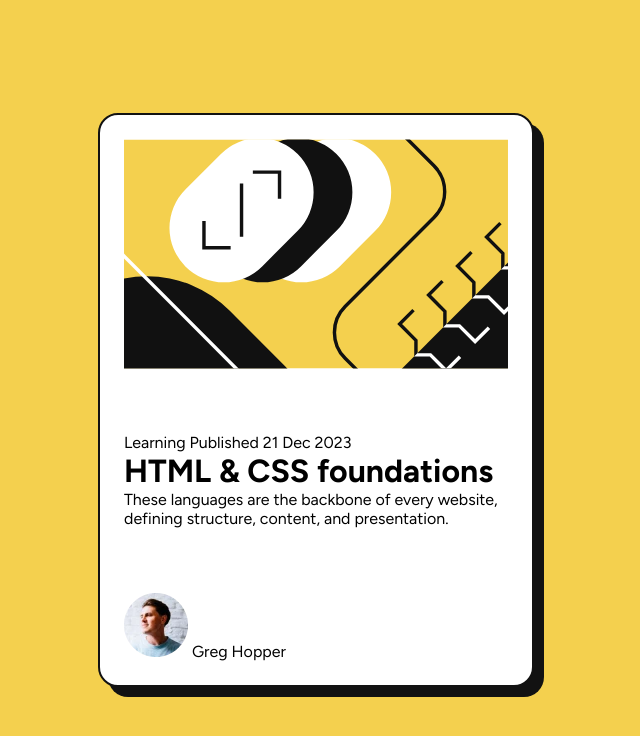
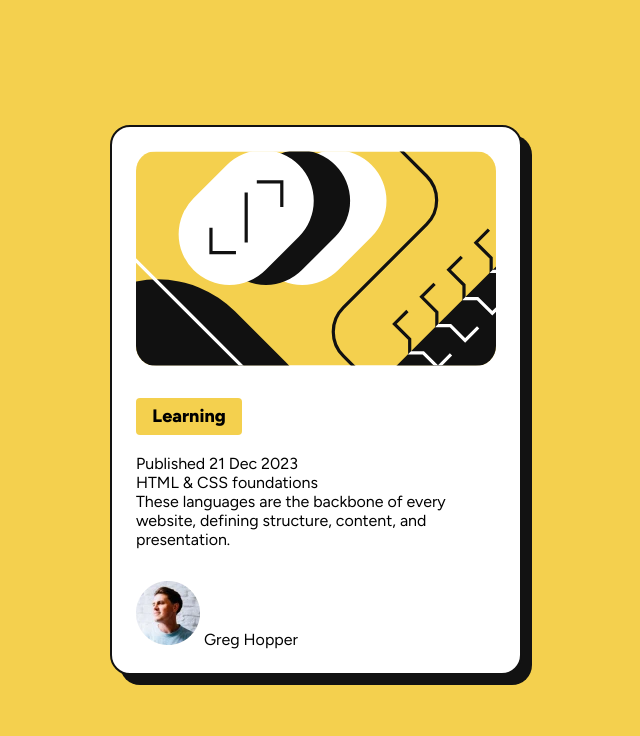
Before and after one commit to BuraYu/BlogPreviewCard, a plain HTML site: page index.html in a window 1280 px wide. Shown: the whole page, without its empty margins (324-964 px from the left). Drawn offline with Linux system fonts and the light colour scheme.

Commit message:
add nesting to scss

```diff
--- a/assets/css/style.scss
+++ b/assets/css/style.scss
@@ -25,14 +25,50 @@ body {
 }
 
 .card-container {
-  width: 384px;
-  height: 522px;
+  width: 360px;
+  height: 498px;
   display: flex;
   justify-content: space-between;
   flex-direction: column;
+  gap: 24px;
   background-color: $neutral-white;
   border-radius: 20px;
   box-shadow: 10px 10px $neutral-black;
   border: solid 2px $neutral-black;
   padding: 24px;
+
+  .img-article {
+    border-radius: 20px;
+  }
+
+  .blog-cart-container {
+    display: flex;
+    flex-direction: column;
+    justify-content: space-around;
+
+    .card-category {
+      @include flexCenter();
+      background-color: $primary-color;
+      border-radius: 4px;
+      width: 82px;
+      height: 29px;
+      padding: 4px 12px;
+      font-size: 18px;
+      font-weight: 800;
+      line-height: 150%;
+      text-align: center;
+    }
+    .card-publishing-date {
+    }
+    .card-title {
+    }
+    p {
+    }
+  }
+  .info-author {
+    .img-author {
+    }
+    .author {
+    }
+  }
 }
--- a/index.html
+++ b/index.html
@@ -16,19 +16,23 @@
   </head>
   <body>
     <main class="card-container">
-      <img src="./assets/images/illustration-article.svg" alt="" />
+      <img
+        src="./assets/images/illustration-article.svg"
+        alt=""
+        class="img-article"
+      />
       <div class="blog-cart-container">
-        <span>Learning</span>
-        <span>Published 21 Dec 2023</span>
-        <h1>HTML & CSS foundations</h1>
+        <span class="card-category">Learning</span><br />
+        <span class="card-publishing-date">Published 21 Dec 2023</span>
+        <span class="card-title">HTML & CSS foundations</span>
         <p>
           These languages are the backbone of every website, defining structure,
           content, and presentation.
         </p>
       </div>
       <div class="info-author">
-        <img src="./assets/images/image-avatar.webp" alt="" />
-        <span>Greg Hopper</span>
+        <img src="./assets/images/image-avatar.webp" alt="" class="img-author"/>
+        <span class="author">Greg Hopper</span>
       </div>
     </main>
   </body>
```
Also changed, not shown: assets/css/style.css, 1 other file.
